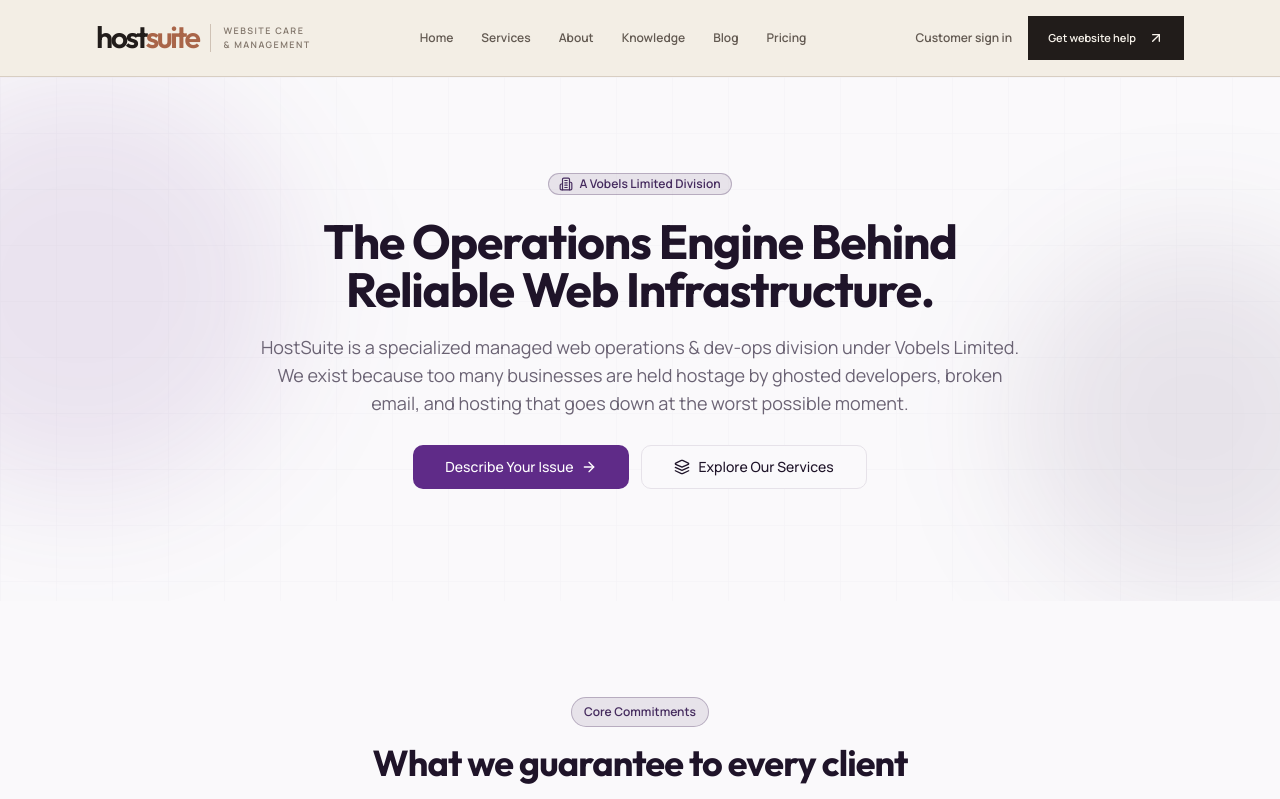
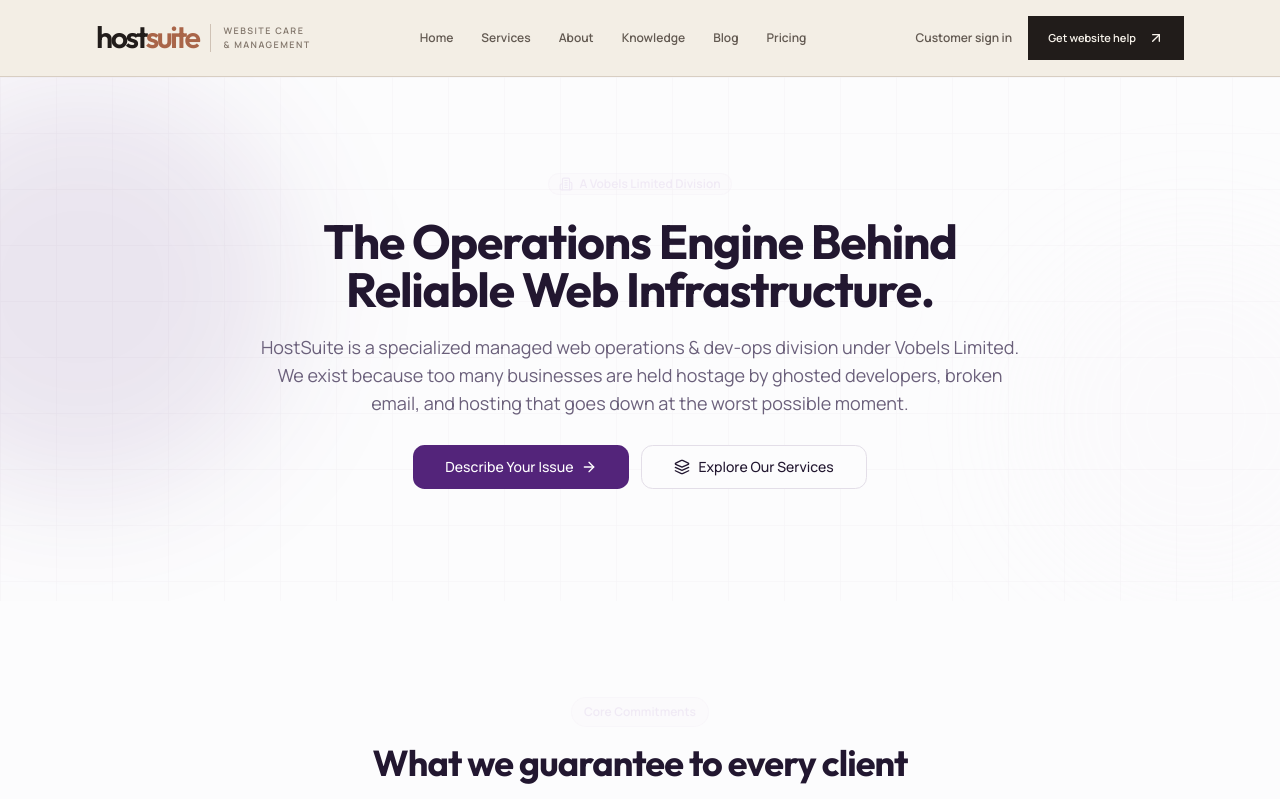
Before and after one commit to Holladworld/hostsuite, a Next.js app: page /about in a window 1280 px wide. Shown: the top 799 px of the page. Built offline with nearby package versions, Linux system fonts and the light colour scheme.

Commit message:
Restore HostSuite purple brand tokens and accessible page styling

```diff
--- a/app/globals.css
+++ b/app/globals.css
@@ -4,67 +4,58 @@
 
 @layer base {
   :root {
-    /* HostSuite brand: deep purple #4A1F6B, action purple #5D2A86 */
-    --background: 270 20% 98%;
-    --foreground: 270 34% 12%;
+    --background: 270 33% 99%;
+    --foreground: 266 35% 14%;
     --card: 0 0% 100%;
-    --card-foreground: 270 34% 12%;
+    --card-foreground: 266 35% 14%;
     --popover: 0 0% 100%;
-    --popover-foreground: 270 34% 12%;
-    --primary: 274 52% 35%;
+    --popover-foreground: 266 35% 14%;
+    --primary: 273 54% 31%;
     --primary-foreground: 0 0% 100%;
-    --secondary: 270 37% 27%;
-    --secondary-foreground: 0 0% 100%;
-    --muted: 270 16% 94%;
-    --muted-foreground: 270 8% 42%;
-    --accent: 270 37% 27%;
-    --accent-foreground: 0 0% 100%;
+    --secondary: 270 35% 94%;
+    --secondary-foreground: 270 42% 24%;
+    --muted: 270 24% 95%;
+    --muted-foreground: 265 12% 43%;
+    --accent: 274 52% 93%;
+    --accent-foreground: 274 52% 28%;
     --destructive: 0 72% 51%;
     --destructive-foreground: 0 0% 100%;
-    --success: 142 71% 45%;
-    --warning: 38 92% 50%;
-    --info: 199 89% 48%;
-    --border: 270 14% 90%;
-    --input: 270 14% 90%;
-    --ring: 274 52% 35%;
-    --chart-1: 274 52% 35%;
-    --chart-2: 270 37% 27%;
-    --chart-3: 142 71% 45%;
-    --chart-4: 38 92% 50%;
-    --chart-5: 199 89% 48%;
-    --radius: 0.75rem;
+    --success: 142 71% 35%;
+    --warning: 38 92% 45%;
+    --info: 199 89% 42%;
+    --border: 270 18% 89%;
+    --input: 270 18% 89%;
+    --ring: 273 54% 31%;
+    --chart-1: 273 54% 31%;
+    --chart-2: 286 44% 48%;
+    --chart-3: 142 71% 35%;
+    --chart-4: 38 92% 45%;
+    --chart-5: 199 89% 42%;
+    --radius: 0.85rem;
   }
 }
 
 @layer base {
   * { @apply border-border; }
-  html,
-  body {
-    width: 100%;
-    min-width: 0;
-  }
+  html, body { width: 100%; min-width: 0; }
   body {
     @apply bg-background text-foreground antialiased;
     font-feature-settings: "rlig" 1, "calt" 1;
   }
   html { scroll-behavior: smooth; }
-  img,
-  video,
-  canvas {
-    max-width: 100%;
-  }
+  img, video, canvas { max-width: 100%; }
 }
 
 @layer utilities {
-  .font-mono-data { font-family: var(--font-ibm-plex-mono), ui-monospace, SFMono-Regular, Menlo, Monaco, Consolas, monospace; }
+  .font-mono-data { font-family: ui-monospace, SFMono-Regular, Menlo, Monaco, Consolas, monospace; }
   .text-balance { text-wrap: balance; }
   .glass {
-    background: rgba(255, 255, 255, 0.78);
+    background: rgba(255, 255, 255, 0.82);
     backdrop-filter: blur(16px);
     -webkit-backdrop-filter: blur(16px);
   }
   .glass-strong {
-    background: rgba(255, 255, 255, 0.94);
+    background: rgba(255, 255, 255, 0.96);
     backdrop-filter: blur(20px);
     -webkit-backdrop-filter: blur(20px);
   }
@@ -102,11 +93,7 @@
 }
 
 @media (max-width: 640px) {
-  input,
-  textarea,
-  select {
-    font-size: 16px;
-  }
+  input, textarea, select { font-size: 16px; }
 }
 
 ::-webkit-scrollbar { width: 10px; height: 10px; }
```
